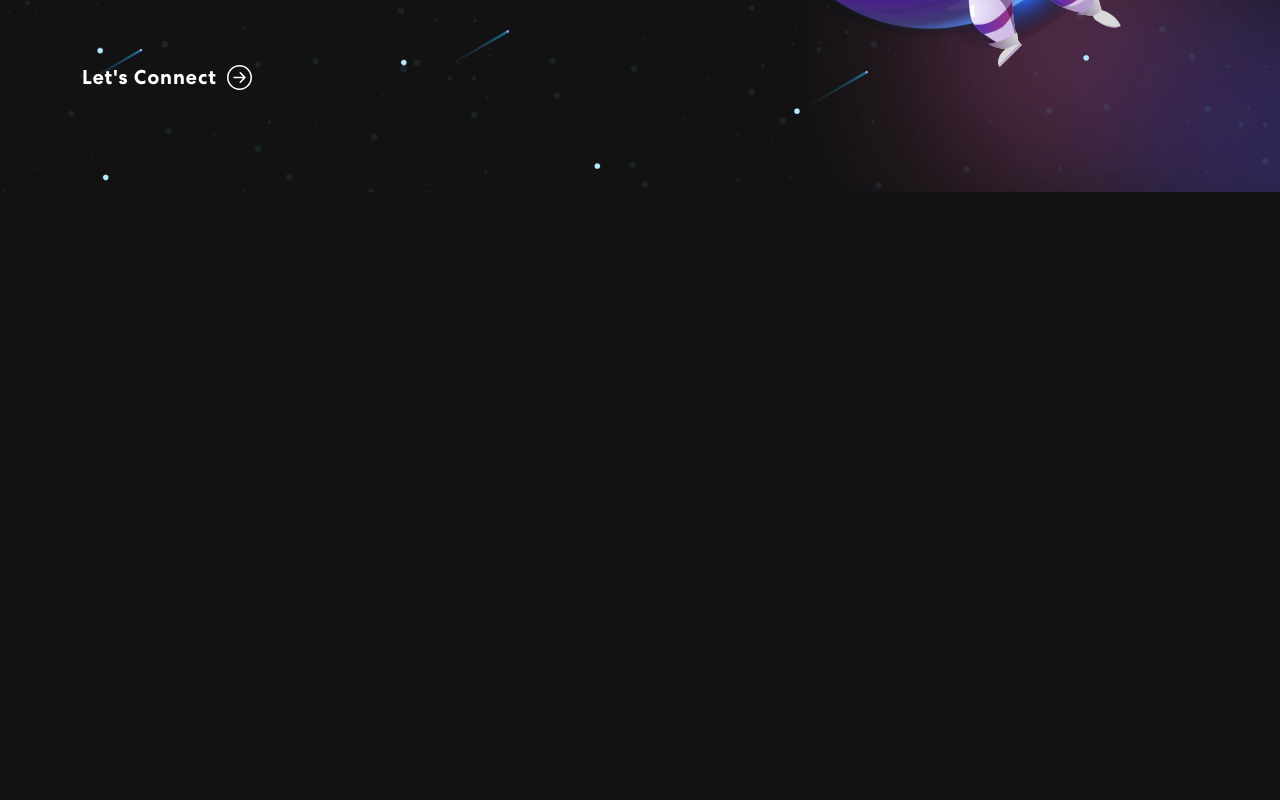
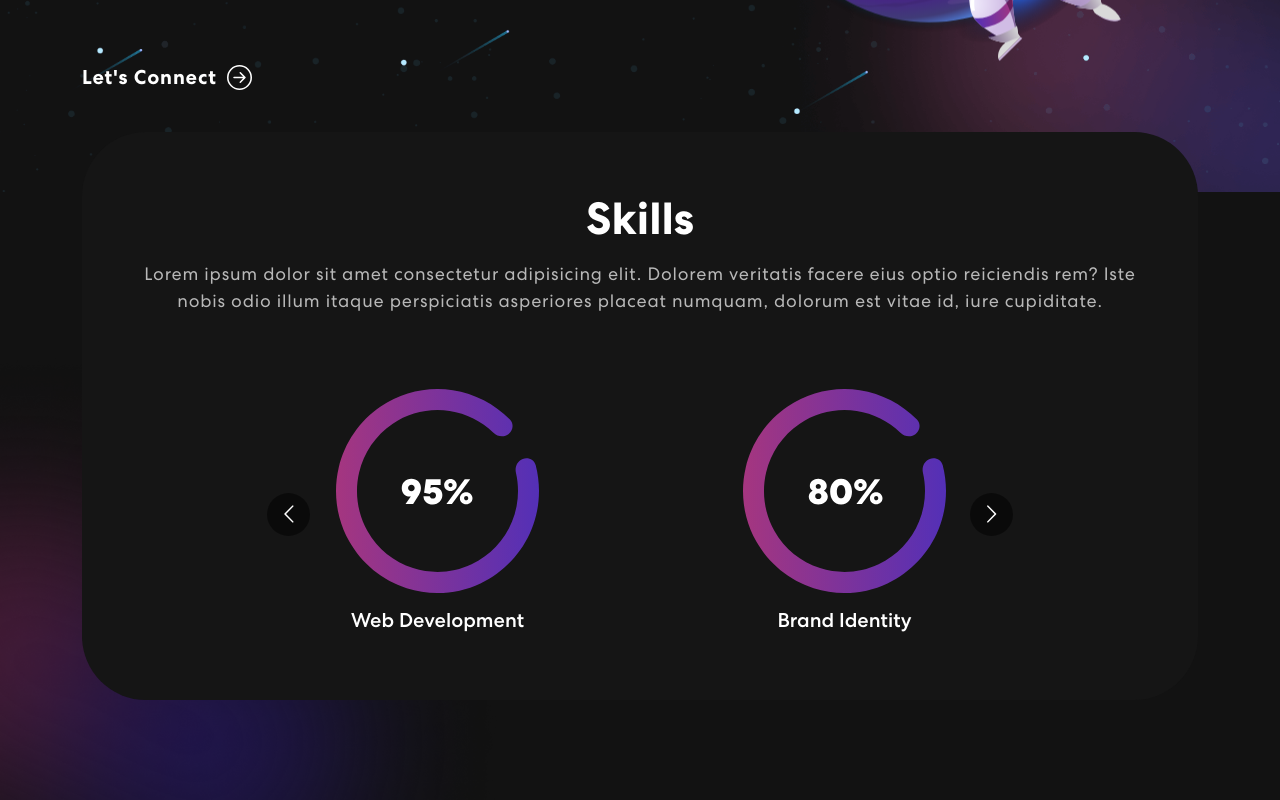
Before and after one commit to Sternoo/me-site, a React (Create React App) app: page / in a window 1280 px wide. Shown: the part 580-1380 px from the top of the page. Before the commit the page ends 800 px from the top, so only its background shows below. Built offline with nearby package versions, Linux system fonts and the light colour scheme.

Commit message:
add Skills

```diff
--- a/package.json
+++ b/package.json
@@ -11,6 +11,7 @@
     "react-bootstrap": "^2.5.0",
     "react-bootstrap-icons": "^1.9.1",
     "react-dom": "^18.2.0",
+    "react-multi-carousel": "^2.8.2",
     "react-scripts": "5.0.1",
     "web-vitals": "^2.1.4"
   },
--- a/src/App.css
+++ b/src/App.css
@@ -308,3 +308,49 @@
 .txt-rotate > .wrap {
   border-right: 0.08em solid #666;
 }
+
+/************ Skills Css ************/
+.skill {
+  padding: 0 0 50px 0;
+  position: relative;
+}
+
+.skill-bx {
+  background: #151515;
+  border-radius: 64px;
+  text-align: center;
+  padding: 60px 50px;
+  margin-top: -60px;
+}
+
+.skill h2 {
+  font-size: 45px;
+  font-weight: 700;
+}
+
+.skill p {
+  color: #B8B8B8;
+  font-size: 18px;
+  letter-spacing: 0.8px;
+  line-height: 1.5em;
+  margin: 14px 0 75px 0;
+}
+
+.skill-slider {
+  width: 80%;
+  margin: 0 auto;
+  position: relative;
+}
+
+.skill-slider .item img {
+  width: 50%;
+  margin: 0 auto 15px auto;
+}
+
+.background-image-left {
+  top: 28%;
+  position: absolute;
+  bottom: 0;
+  width: 40%;
+  z-index: -4;
+}
--- a/src/App.js
+++ b/src/App.js
@@ -3,12 +3,14 @@
 import 'bootstrap/dist/css/bootstrap.min.css';
 import { NavBar } from "./components/NavBar";
 import { Banner } from "./components/Banner";
+import { Skills } from "./components/Skills";
 
 function App() {
   return (
     <div className="App">
       <NavBar />
       <Banner />
+      <Skills></Skills>
     </div>
   );
 }
--- /dev/null
+++ b/src/components/Skills.js
@@ -0,0 +1,72 @@
+import { Container, Row, Col } from "react-bootstrap";
+import Carousel from "react-multi-carousel";
+import "react-multi-carousel/lib/styles.css";
+import meter1 from "../assets/img/meter1.svg";
+import meter2 from "../assets/img/meter2.svg";
+import meter3 from "../assets/img/meter3.svg";
+import colorSharp from "../assets/img/color-sharp.png";
+
+export const Skills = () => {
+  const responsive = {
+    superLargeDesktop: {
+      // the naming can be any, depends on you.
+      breakpoint: { max: 4000, min: 3000 },
+      items: 5,
+    },
+    desktop: {
+      breakpoint: { max: 3000, min: 1024 },
+      items: 3,
+    },
+    tablet: {
+      breakpoint: { max: 1024, min: 464 },
+      items: 2,
+    },
+    mobile: {
+      breakpoint: { max: 464, min: 0 },
+      items: 1,
+    },
+  };
+
+  return (
+    <section className="skill" id="skills">
+      <Container>
+        <Row>
+          <Col>
+            <div className="skill-bx">
+              <h2>Skills</h2>
+              <p>
+                Lorem ipsum dolor sit amet consectetur adipisicing elit. Dolorem
+                veritatis facere eius optio reiciendis rem? Iste nobis odio
+                illum itaque perspiciatis asperiores placeat numquam, dolorum
+                est vitae id, iure cupiditate.
+              </p>
+              <Carousel
+                responsive={responsive}
+                infinite={true}
+                className="skill-slider"
+              >
+                <div className="item">
+                  <img src={meter1} alt="" />
+                  <h5>Web Development</h5>
+                </div>
+                <div className="item">
+                  <img src={meter2} alt="" />
+                  <h5>Brand Identity</h5>
+                </div>
+                <div className="item">
+                  <img src={meter3} alt="" />
+                  <h5>Logo Design</h5>
+                </div>
+                <div className="item">
+                  <img src={meter1} alt="" />
+                  <h5>Web Development</h5>
+                </div>
+              </Carousel>
+            </div>
+          </Col>
+        </Row>
+      </Container>
+      <img className="background-image-left" src={colorSharp} alt="" />
+    </section>
+  );
+};
```
Also changed, not shown: 1 other file (tests, documents, lock files or other folders).
